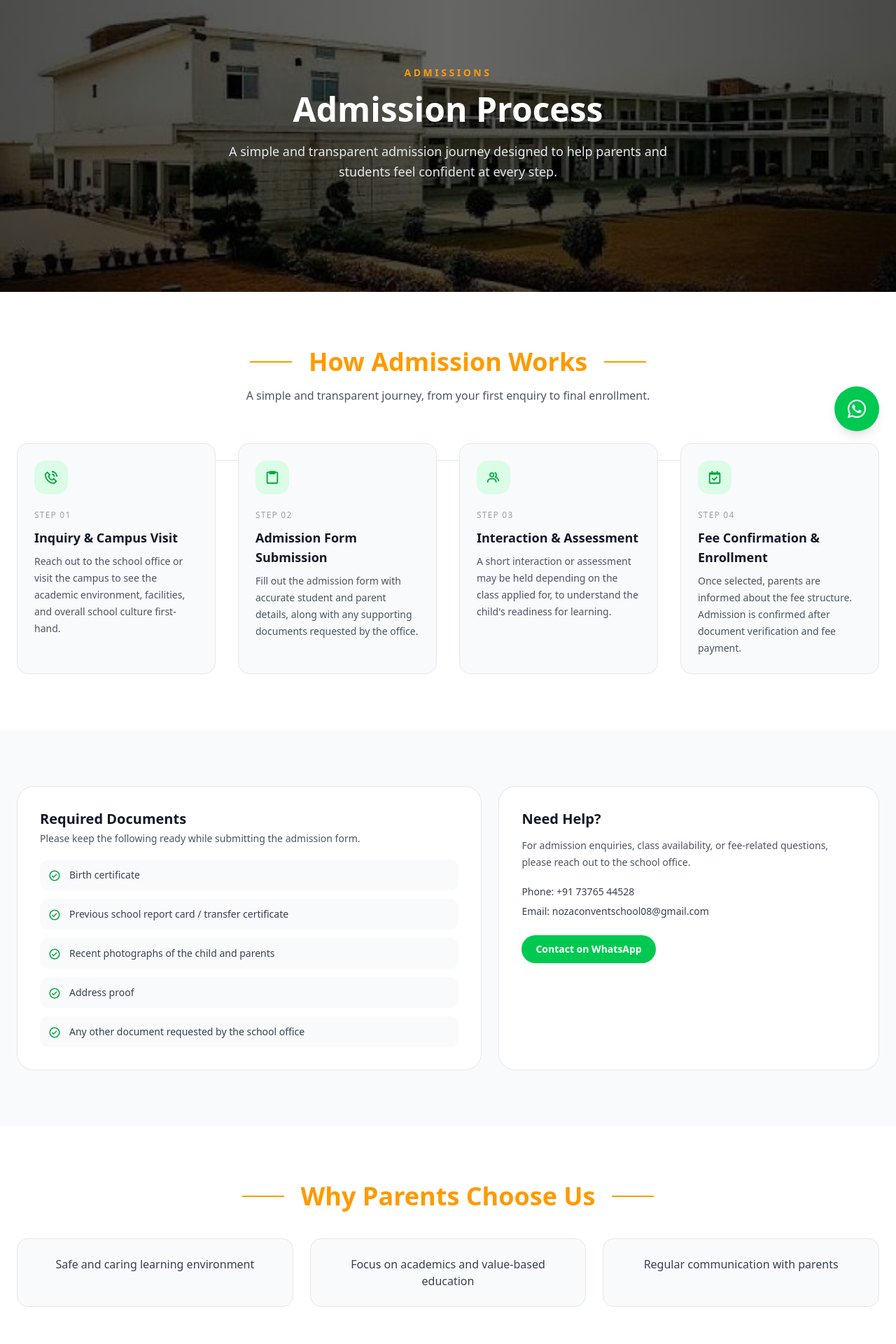
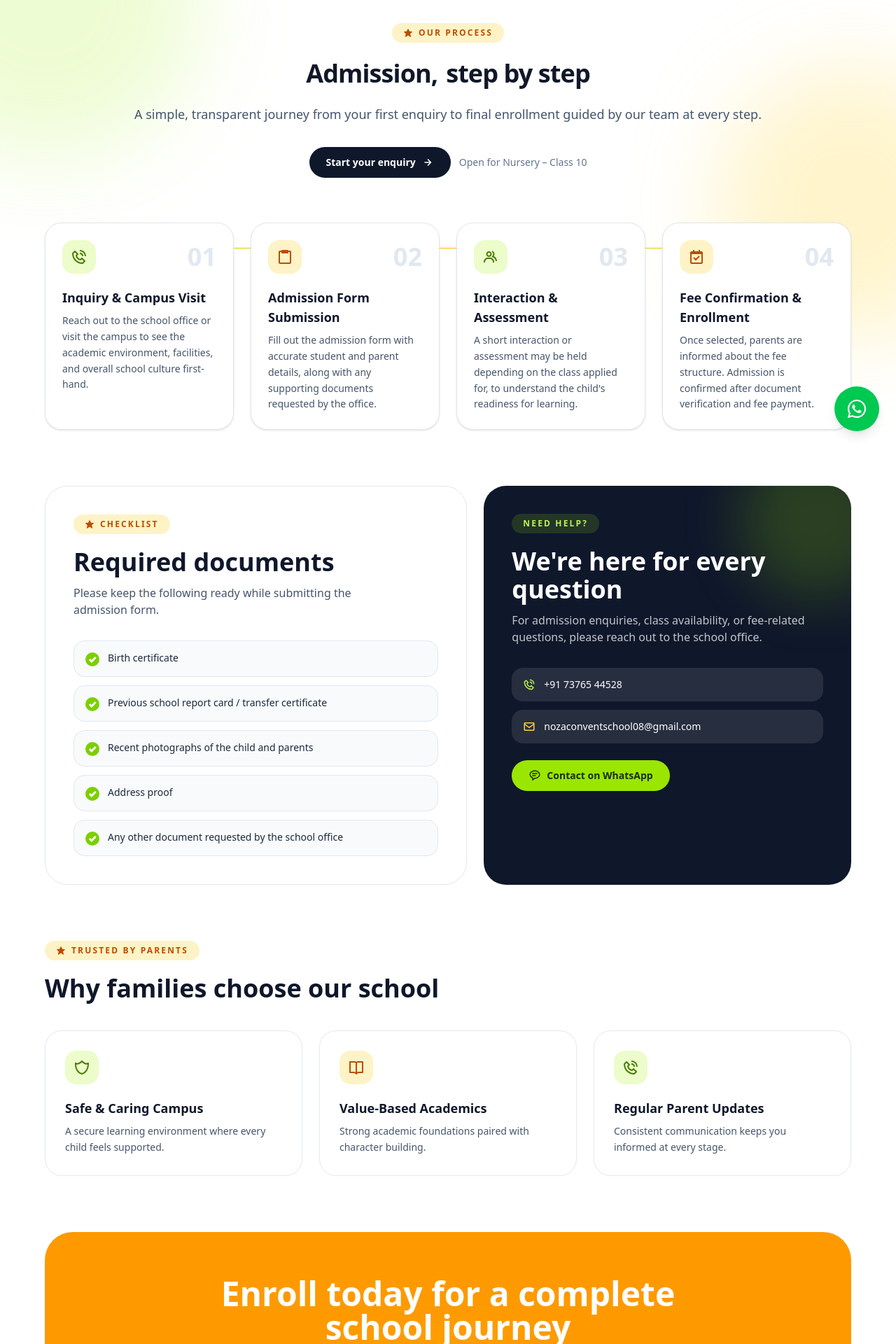
Before and after one commit to subham25997/noza-convent-school, a Next.js app: page /admission/process in a window 1280 px wide. Shown: the part 160-2080 px from the top of the page at 70% size. Built offline with nearby package versions, Linux system fonts and the light colour scheme.

Commit message:
Added admission process

```diff
--- a/app/admission/process/page.tsx
+++ b/app/admission/process/page.tsx
@@ -1,16 +1,11 @@
-"use client";
-
-import HeroAdmission from "@/components/admission/HeroAdmission";
 import AdmissionProcess from "@/components/admission/AdmissionProcess";
 
+export const metadata = {
+  title: "Admission Process | Noza Convent School",
+  description:
+    "A clear four-step admission journey — enquiry, form, interaction and enrollment. See required documents and contact the school office.",
+};
+
 export default function AdmissionProcessPage() {
-  return (
-    <main className="bg-white">
-      <HeroAdmission
-        title="Admission Process"
-        subtitle="A simple and transparent admission journey designed to help parents and students feel confident at every step."
-      />
-      <AdmissionProcess />
-    </main>
-  );
+  return <AdmissionProcess />;
 }
--- a/components/admission/AdmissionProcess.tsx
+++ b/components/admission/AdmissionProcess.tsx
@@ -1,15 +1,20 @@
 "use client";
 
 import { motion } from "framer-motion";
-import MainTitle from "../MainTitle";
-import { CONTACT } from "@/config/contact";
 import {
   BiPhoneCall,
   BiClipboard,
   BiGroup,
   BiCalendarCheck,
-  BiCheckCircle,
+  BiCheck,
+  BiEnvelope,
+  BiMessageRoundedDetail,
+  BiRightArrowAlt,
+  BiShieldAlt2,
+  BiBookOpen,
+  BiSolidStar,
 } from "react-icons/bi";
+import { CONTACT } from "@/config/contact";
 
 const steps = [
   {
@@ -47,115 +52,215 @@ const documents = [
 ];
 
 const whyUs = [
-  "Safe and caring learning environment",
-  "Focus on academics and value-based education",
-  "Regular communication with parents",
+  {
+    title: "Safe & Caring Campus",
+    description:
+      "A secure learning environment where every child feels supported.",
+    icon: BiShieldAlt2,
+  },
+  {
+    title: "Value-Based Academics",
+    description: "Strong academic foundations paired with character building.",
+    icon: BiBookOpen,
+  },
+  {
+    title: "Regular Parent Updates",
+    description: "Consistent communication keeps you informed at every stage.",
+    icon: BiPhoneCall,
+  },
 ];
+
+const fadeUp = {
+  initial: { opacity: 0, y: 24 },
+  whileInView: { opacity: 1, y: 0 },
+  viewport: { once: true },
+};
+
+function Eyebrow({
+  children,
+  tone = "amber",
+}: {
+  children: string;
+  tone?: "lime" | "amber";
+}) {
+  return (
+    <span
+      className={`inline-flex items-center gap-2 rounded-full px-4 py-1.5 text-xs font-semibold uppercase tracking-[0.18em] ${
+        tone === "lime"
+          ? "bg-lime-100 text-lime-700"
+          : "bg-amber-100 text-amber-700"
+      }`}
+    >
+      <BiSolidStar className="text-sm" aria-hidden />
+      {children}
+    </span>
+  );
+}
 
 export default function AdmissionProcess() {
   return (
-    <>
-      {/* ================= PROCESS STEPS ================= */}
-      <section className="px-4 sm:px-6 py-12 sm:py-16 md:py-20 bg-white">
-        <div className="max-w-7xl mx-auto">
-          <MainTitle title="How Admission Works" />
+    <main className="bg-white">
+      {/* ================= HERO + PROCESS STEPS ================= */}
+      <section className="relative overflow-hidden px-5 pb-20 pt-20 sm:px-8 sm:pt-24">
+        <div
+          aria-hidden
+          className="pointer-events-none absolute -left-40 -top-40 size-[28rem] rounded-full bg-lime-300/25 blur-3xl"
+        />
+        <div
+          aria-hidden
+          className="pointer-events-none absolute -right-32 top-40 size-[24rem] rounded-full bg-amber-300/25 blur-3xl"
+        />
 
-          <p className="text-gray-600 text-sm sm:text-base text-center max-w-2xl mx-auto -mt-6 mb-10 sm:mb-14">
-            A simple and transparent journey, from your first enquiry to final
-            enrollment.
+        <div className="relative mx-auto max-w-6xl">
+          <motion.div
+            initial={{ opacity: 0, y: 20 }}
+            animate={{ opacity: 1, y: 0 }}
+            transition={{ duration: 0.7 }}
+            className="max-w-7xl text-center"
+          >
+            <Eyebrow>Our Process</Eyebrow>
+            <h1 className="mt-6 text-3xl lg:text-4xl text-gray-900 font-semibold tracking-tight">
+              Admission,
+              <span className="relative ml-3 inline-block">
+                <span className="relative z-10">step by step</span>
+              </span>
+            </h1>
+            <p className="mt-6 text-lg leading-relaxed text-slate-600">
+              A simple, transparent journey from your first enquiry to final
+              enrollment guided by our team at every step.
             </p>
+            <div className="mt-8 flex flex-wrap justify-center items-center gap-3">
+              <a
+                href={CONTACT.phoneUrl}
+                className="inline-flex items-center gap-2 rounded-full bg-slate-900 px-6 py-3 text-sm font-semibold text-white transition-transform hover:-translate-y-0.5"
+              >
+                Start your enquiry
+                <BiRightArrowAlt className="text-lg" aria-hidden />
+              </a>
+              <span className="text-sm font-medium text-slate-500">
+                Open for Nursery – Class 10
+              </span>
+            </div>
+          </motion.div>
 
-          <div className="relative">
-            {/* connecting line for larger screens */}
-            <div className="hidden md:block absolute top-6 left-0 right-0 h-px bg-gray-200" />
-
-            <div className="grid gap-6 sm:gap-8 md:grid-cols-2 lg:grid-cols-4">
+          <ol className="relative mt-16 grid gap-6 sm:grid-cols-2 lg:grid-cols-4">
+            <div
+              aria-hidden
+              className="absolute left-0 right-0 top-9 hidden h-px bg-gradient-to-r from-lime-400 via-amber-400 to-lime-400 lg:block"
+            />
             {steps.map((step, i) => {
               const Icon = step.icon;
-
+              const isAmber = i % 2 === 1;
               return (
-                  <motion.div
+                <motion.li
                   key={step.title}
-                    initial={{ opacity: 0, y: 20 }}
+                  initial={{ opacity: 0, y: 24 }}
                   whileInView={{ opacity: 1, y: 0 }}
                   viewport={{ once: true }}
                   transition={{ duration: 0.5, delay: i * 0.1 }}
-                    className="relative border border-gray-200 rounded-xl sm:rounded-2xl p-5 sm:p-6 bg-gray-50 hover:shadow-md transition-shadow"
+                  className="group relative rounded-3xl border border-slate-200 bg-white p-6 shadow-sm transition-all duration-300 hover:-translate-y-1 hover:shadow-xl"
                 >
-                    <div className="relative z-10 mb-4 flex h-12 w-12 items-center justify-center rounded-2xl bg-green-100 text-green-600">
-                      <Icon size={22} />
+                  <div className="flex items-center justify-between">
+                    <div
+                      className={`grid size-12 place-items-center rounded-2xl ${
+                        isAmber
+                          ? "bg-amber-100 text-amber-700"
+                          : "bg-lime-100 text-lime-700"
+                      }`}
+                    >
+                      <Icon className="text-2xl" aria-hidden />
                     </div>
-
-                    <span className="text-xs text-gray-400 tracking-widest">
-                      STEP 0{i + 1}
+                    <span className="text-4xl font-semibold text-slate-200 transition-colors group-hover:text-lime-400">
+                      {String(i + 1).padStart(2, "0")}
                     </span>
-
-                    <h3 className="mt-2 text-base sm:text-lg font-semibold text-gray-900">
+                  </div>
+                  <h3 className="mt-5 text-lg font-semibold text-slate-900">
                     {step.title}
                   </h3>
-
-                    <p className="mt-2 text-sm leading-6 text-gray-600">
+                  <p className="mt-2 text-sm leading-relaxed text-slate-600">
                     {step.description}
                   </p>
-                  </motion.div>
+                </motion.li>
               );
             })}
-            </div>
-          </div>
+          </ol>
         </div>
       </section>
 
       {/* ================= DOCUMENTS + HELP ================= */}
-      <section className="px-4 sm:px-6 py-12 sm:py-16 md:py-20 bg-gray-50">
-        <div className="max-w-7xl mx-auto grid gap-6 lg:grid-cols-[1.1fr_0.9fr]">
+      <section className="px-5 pb-20 sm:px-8">
+        <div className="mx-auto grid max-w-6xl gap-6 lg:grid-cols-[1.15fr_1fr]">
           <motion.div
-            initial={{ opacity: 0, y: 20 }}
-            whileInView={{ opacity: 1, y: 0 }}
+            initial={{ opacity: 0, x: -30 }}
+            whileInView={{ opacity: 1, x: 0 }}
             viewport={{ once: true }}
-            transition={{ duration: 0.5 }}
-            className="rounded-2xl sm:rounded-3xl border border-gray-200 bg-white p-6 sm:p-8"
+            transition={{ duration: 0.6 }}
+            className="rounded-[2rem] border border-slate-200 bg-white p-8 sm:p-10"
           >
-            <h3 className="text-lg sm:text-xl font-semibold text-gray-900">
-              Required Documents
-            </h3>
-
-            <p className="mt-1 text-sm text-gray-600">
+            <Eyebrow tone="amber">Checklist</Eyebrow>
+            <h2 className="mt-5 text-3xl font-semibold text-slate-900 sm:text-4xl">
+              Required documents
+            </h2>
+            <p className="mt-3 max-w-md text-slate-600">
               Please keep the following ready while submitting the admission
               form.
             </p>
-
-            <ul className="mt-5 space-y-3">
-              {documents.map((item) => (
-                <li
+            <ul className="mt-8 space-y-3">
+              {documents.map((item, i) => (
+                <motion.li
                   key={item}
-                  className="flex items-start gap-3 rounded-xl bg-gray-50 p-3 text-sm text-gray-700"
+                  initial={{ opacity: 0, y: 10 }}
+                  whileInView={{ opacity: 1, y: 0 }}
+                  viewport={{ once: true }}
+                  transition={{ duration: 0.4, delay: i * 0.06 }}
+                  className="flex items-start gap-3 rounded-2xl border border-slate-200 bg-slate-50 px-4 py-3.5 text-sm font-medium text-slate-800"
                 >
-                  <BiCheckCircle className="mt-0.5 flex-shrink-0 text-lg text-green-600" />
-                  <span>{item}</span>
-                </li>
+                  <span className="mt-0.5 grid size-5 shrink-0 place-items-center rounded-full bg-lime-500 text-white">
+                    <BiCheck className="text-sm" aria-hidden strokeWidth={3} />
+                  </span>
+                  {item}
+                </motion.li>
               ))}
             </ul>
           </motion.div>
 
           <motion.div
-            initial={{ opacity: 0, y: 20 }}
-            whileInView={{ opacity: 1, y: 0 }}
+            initial={{ opacity: 0, x: 30 }}
+            whileInView={{ opacity: 1, x: 0 }}
             viewport={{ once: true }}
-            transition={{ duration: 0.5, delay: 0.1 }}
-            className="rounded-2xl sm:rounded-3xl border border-gray-200 bg-white p-6 sm:p-8"
+            transition={{ duration: 0.6, delay: 0.1 }}
+            className="relative overflow-hidden rounded-[2rem] bg-slate-900 p-8 text-white sm:p-10"
           >
-            <h3 className="text-lg sm:text-xl font-semibold text-gray-900">
-              Need Help?
-            </h3>
-
-            <p className="mt-3 text-sm leading-6 text-gray-600">
+            <div
+              aria-hidden
+              className="pointer-events-none absolute -right-16 -top-16 size-56 rounded-full bg-lime-400/20 blur-2xl"
+            />
+            <span className="relative inline-flex items-center gap-2 rounded-full bg-lime-400/15 px-4 py-1.5 text-xs font-semibold uppercase tracking-[0.18em] text-lime-300">
+              Need help?
+            </span>
+            <h2 className="relative mt-5 text-3xl font-semibold sm:text-4xl">
+              We&apos;re here for every question
+            </h2>
+            <p className="relative mt-3 text-white/75">
               For admission enquiries, class availability, or fee-related
               questions, please reach out to the school office.
             </p>
 
-            <div className="mt-5 space-y-2 text-sm text-gray-700">
-              <p className="font-medium">Phone: {CONTACT.phoneDisplay}</p>
-              <p className="font-medium">Email: {CONTACT.email}</p>
+            <div className="relative mt-8 space-y-3">
+              <a
+                href={CONTACT.phoneUrl}
+                className="flex items-center gap-3 rounded-2xl bg-white/10 px-4 py-3.5 text-sm font-medium transition-colors hover:bg-white/20"
+              >
+                <BiPhoneCall className="text-lg text-lime-300" aria-hidden />
+                {CONTACT.phoneDisplay}
+              </a>
+              <a
+                href={CONTACT.emailUrl}
+                className="flex items-center gap-3 rounded-2xl bg-white/10 px-4 py-3.5 text-sm font-medium transition-colors hover:bg-white/20"
+              >
+                <BiEnvelope className="text-lg text-amber-300" aria-hidden />
+                {CONTACT.email}
+              </a>
             </div>
 
             <a
@@ -164,8 +269,9 @@ export default function AdmissionProcess() {
               )}`}
               target="_blank"
               rel="noopener noreferrer"
-              className="mt-6 inline-flex rounded-full bg-green-500 px-5 py-2.5 text-sm font-semibold text-white transition hover:bg-green-600"
+              className="relative mt-6 inline-flex items-center gap-2 rounded-full bg-lime-400 px-6 py-3 text-sm font-semibold text-lime-950 transition-transform hover:-translate-y-0.5"
             >
+              <BiMessageRoundedDetail className="text-lg" aria-hidden />
               Contact on WhatsApp
             </a>
           </motion.div>
@@ -173,51 +279,78 @@ export default function AdmissionProcess() {
       </section>
 
       {/* ================= WHY PARENTS CHOOSE US ================= */}
-      <section className="px-4 sm:px-6 py-12 sm:py-16 md:py-20 bg-white">
-        <div className="max-w-7xl mx-auto">
-          <MainTitle title="Why Parents Choose Us" />
+      <section className="px-5 pb-20 sm:px-8">
+        <div className="mx-auto max-w-6xl">
+          <motion.div {...fadeUp} transition={{ duration: 0.6 }}>
+            <Eyebrow>Trusted by parents</Eyebrow>
+            <h2 className="mt-5 max-w-xl text-3xl font-semibold text-slate-900 sm:text-4xl">
+              Why families choose our school
+            </h2>
+          </motion.div>
 
-          <div className="grid gap-4 sm:gap-6 md:grid-cols-3">
-            {whyUs.map((benefit, i) => (
+          <div className="mt-10 grid gap-6 md:grid-cols-3">
+            {whyUs.map((item, i) => {
+              const Icon = item.icon;
+              return (
                 <motion.div
-                key={benefit}
+                  key={item.title}
                   initial={{ opacity: 0, y: 20 }}
                   whileInView={{ opacity: 1, y: 0 }}
                   viewport={{ once: true }}
                   transition={{ duration: 0.5, delay: i * 0.1 }}
-                className="rounded-xl sm:rounded-2xl border border-gray-200 bg-gray-50 p-5 sm:p-6 text-sm sm:text-base text-gray-700 text-center"
+                  className="rounded-3xl border border-slate-200 bg-white p-7 transition-colors hover:border-lime-400"
                 >
-                {benefit}
+                  <div
+                    className={`grid size-12 place-items-center rounded-2xl ${
+                      i === 1
+                        ? "bg-amber-100 text-amber-700"
+                        : "bg-lime-100 text-lime-700"
+                    }`}
+                  >
+                    <Icon className="text-2xl" aria-hidden />
+                  </div>
+                  <h3 className="mt-5 text-lg font-semibold text-slate-900">
+                    {item.title}
+                  </h3>
+                  <p className="mt-2 text-sm leading-relaxed text-slate-600">
+                    {item.description}
+                  </p>
                 </motion.div>
-            ))}
+              );
+            })}
           </div>
         </div>
       </section>
 
       {/* ================= CTA ================= */}
-      <section className="px-4 sm:px-6 py-12 sm:py-16 md:py-20 bg-gray-50">
-        <div className="max-w-4xl mx-auto text-center border border-gray-200 p-6 sm:p-8 md:p-10 rounded-2xl sm:rounded-3xl bg-white">
-          <h2 className="text-lg sm:text-xl md:text-2xl font-semibold mb-3 sm:mb-4 text-gray-900">
-            Enroll Today for a Complete School Journey
+      <section className="px-5 pb-20 sm:px-8">
+        <motion.div
+          initial={{ opacity: 0, y: 30 }}
+          whileInView={{ opacity: 1, y: 0 }}
+          viewport={{ once: true }}
+          transition={{ duration: 0.6 }}
+          className="relative mx-auto max-w-6xl overflow-hidden rounded-[2.5rem] bg-amber-500 px-8 py-16 text-center sm:px-16"
+        >
+          <div
+            aria-hidden
+            className="pointer-events-none absolute -bottom-24 left-1/2 size-72 -translate-x-1/2 rounded-full bg-amber-300/30 blur-3xl"
+          />
+          <h2 className="relative mx-auto max-w-2xl text-3xl font-semibold text-white sm:text-5xl mb-6">
+            Enroll today for a complete school journey
           </h2>
-
-          <p className="text-gray-600 mb-5 sm:mb-6 text-sm sm:text-base">
+          <p className="relative mx-auto mt-4 max-w-xl text-base text-white">
             Admissions are open for Nursery through Class 10. Join a caring
             school environment rooted in strong academics and holistic growth.
           </p>
-
           <a
-            href={`${CONTACT.whatsappUrl}?text=${encodeURIComponent(
-              "Hello, I would like to enquire about admissions at Noza Convent School.",
-            )}`}
-            target="_blank"
-            rel="noopener noreferrer"
-            className="inline-flex px-5 sm:px-6 py-2.5 sm:py-3 bg-green-500 text-white text-sm hover:bg-green-600 transition rounded-full"
+            href={CONTACT.phoneUrl}
+            className="relative mt-8 inline-flex items-center gap-2 rounded-full bg-lime-600 px-8 py-4 text-lg font-semibold text-white transition-transform hover:-translate-y-0.5"
           >
-            Enquire Now
+            Enquire now
+            <BiRightArrowAlt className="text-lg" aria-hidden />
           </a>
-        </div>
+        </motion.div>
       </section>
-    </>
+    </main>
   );
 }
--- a/components/admission/HeroAdmission.tsx
+++ b/components/admission/HeroAdmission.tsx
@@ -25,14 +25,6 @@ export default function HeroAdmission({
         transition={{ duration: 0.8 }}
         className="relative z-10 w-full max-w-7xl mx-auto px-4 sm:px-6 md:px-8 py-12 sm:py-16 text-center"
       >
-        <motion.p
-          initial={{ y: -10, opacity: 0 }}
-          animate={{ y: 0, opacity: 1 }}
-          transition={{ duration: 0.5 }}
-          className="text-xs sm:text-sm font-semibold uppercase tracking-[0.25em] text-amber-500"
-        >
-          Admissions
-        </motion.p>
 
         <motion.h1
           initial={{ y: 20, opacity: 0 }}
```
Also changed, not shown: components/about/Story.tsx (+9 -6 lines). Lines whose indentation alone changed are shown as unchanged.
